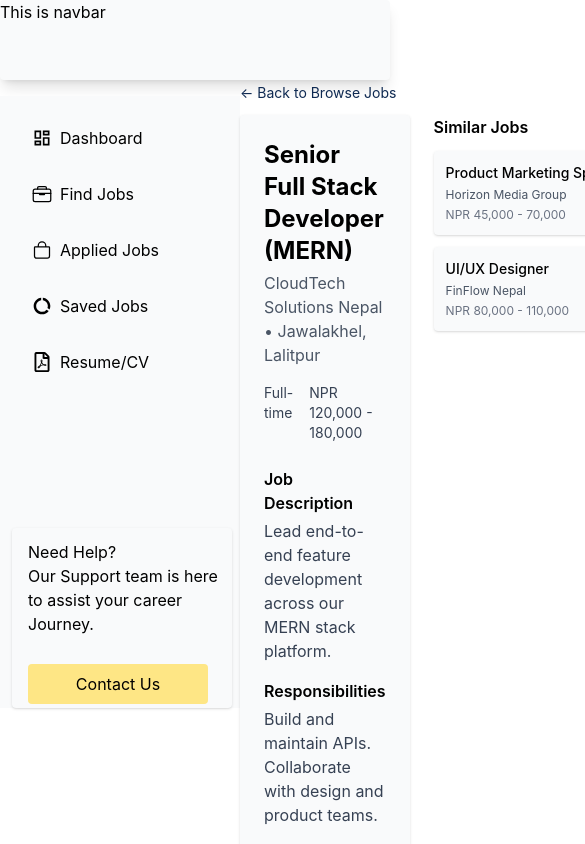
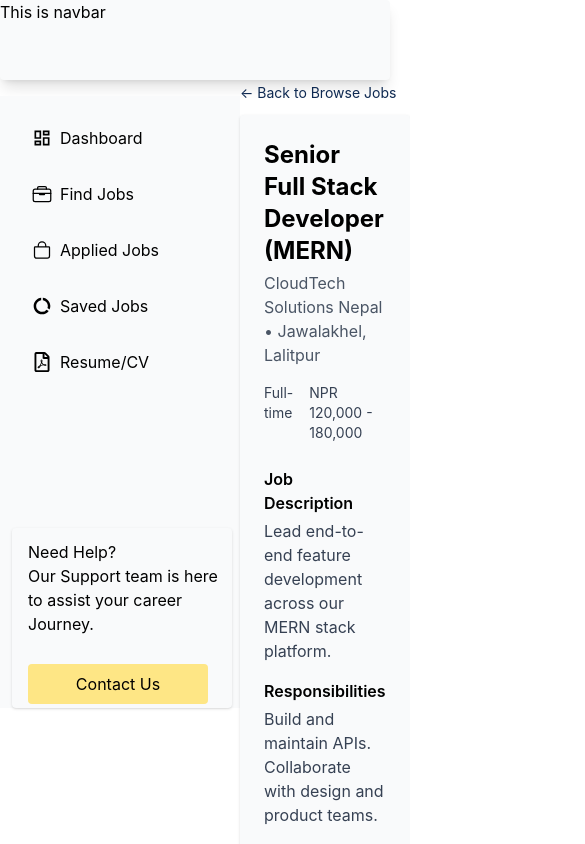
Before and after one commit to Naresharyal21/career_link_codeit_group_a, a React (Vite) app in the folder frontend/career_link/: page /jobs/1 in a window 390 px wide. Shown: the top 844 px of the page, 585 px wide, since content can reach past the window. Built offline with nearby package versions, Linux system fonts and the light colour scheme.

Commit message:
Make Job Detail page responsive - stack Similar Jobs below main content on narrow screens

```diff
--- a/frontend/career_link/src/pages/JobDetailPage.jsx
+++ b/frontend/career_link/src/pages/JobDetailPage.jsx
@@ -61,8 +61,8 @@
         ← Back to Browse Jobs
       </button>
 
-      <div className="flex gap-6 items-start">
-        <div className="bg-gray-50 shadow shadow-black/12 rounded p-6 flex-1">
+      <div className="flex flex-col md:flex-row gap-6 items-start">
+        <div className="bg-gray-50 shadow shadow-black/12 rounded p-6 flex-1 w-full min-w-0">
           <h2 className="text-2xl font-bold">{job.title}</h2>
           <p className="text-gray-600 mt-1">{job.employer?.company_name} • {job.location}</p>
 
@@ -99,7 +99,7 @@
         </div>
 
         {similarJobs.length > 0 && (
-          <div className="w-72 shrink-0">
+          <div className="w-full md:w-72 shrink-0">
             <h3 className="font-semibold mb-3">Similar Jobs</h3>
             <div className="space-y-3">
               {similarJobs.map((sj) => (
```
